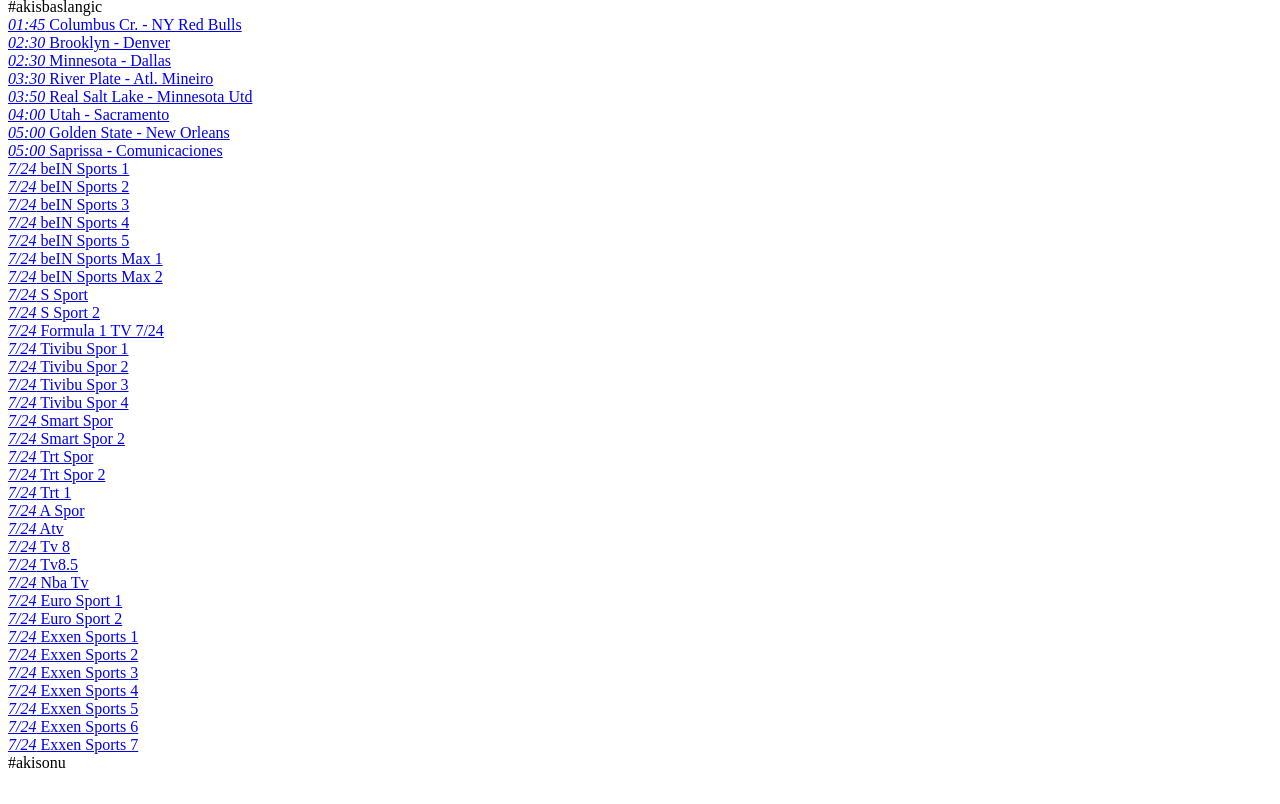
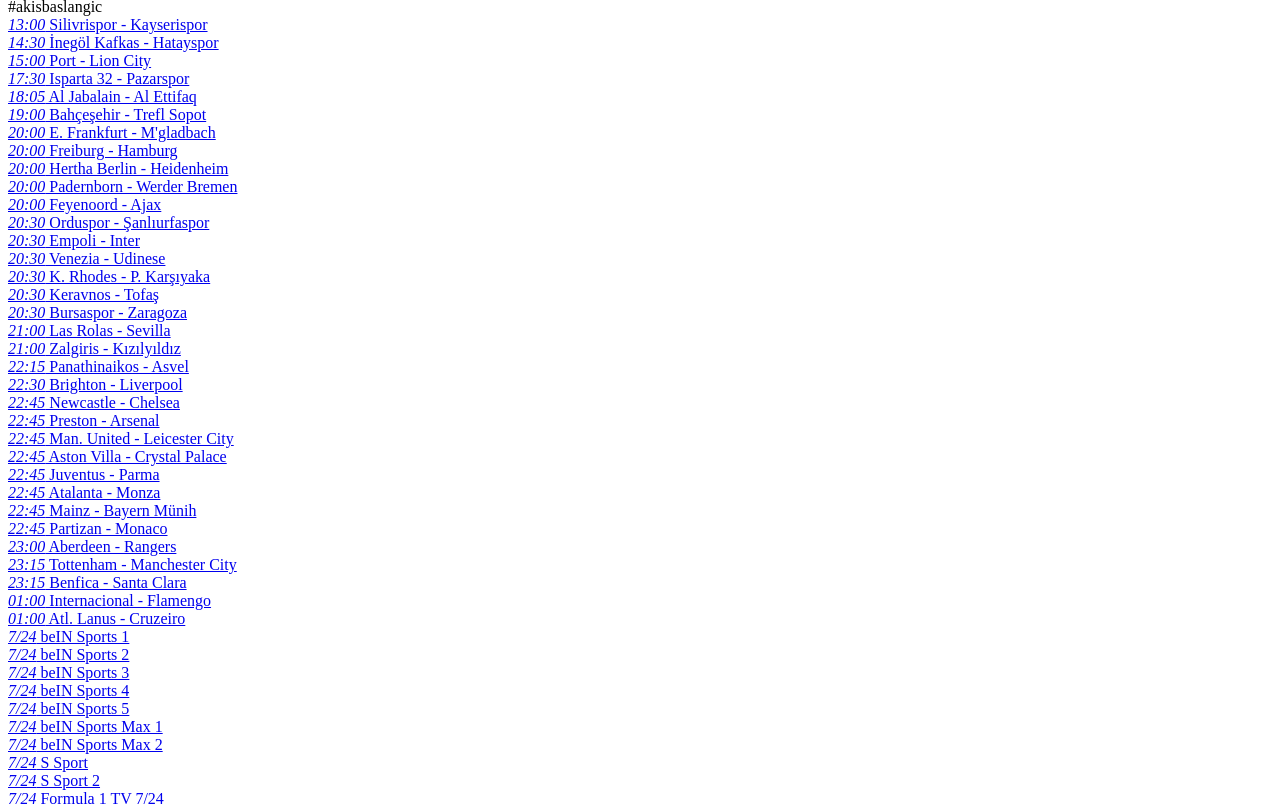
Before and after one commit to yozgatli6631/sitelerwp, a plain HTML site: page index.html in a window 1280 px wide. Shown: the part 4334-5138 px from the top of the page. Before the commit the page ends 5114 px from the top, so only its background shows below. Drawn offline with Linux system fonts and the light colour scheme.

Commit message:
Update index.html with broadcast schedule from yenisitelerakis.html

```diff
--- a/index.html
+++ b/index.html
@@ -28,44 +28,174 @@
 </a>
 
 #akisbaslangic
-<a href="/yayinex7" target="_blank">
+<a href="/yayinas" target="_blank">
     <div class="sportrgool">
-        <i class="sportrgooltime">01:45</i> Columbus Cr. - NY Red Bulls
+        <i class="sportrgooltime">13:00</i> Silivrispor - Kayserispor
     </div>
 </a>
-<a href="/yayinnbatv" target="_blank">
+<a href="/yayinas" target="_blank">
     <div class="sportrgool">
-        <i class="sportrgooltime">02:30</i> Brooklyn - Denver
+        <i class="sportrgooltime">14:30</i> İnegöl Kafkas - Hatayspor
+    </div>
+</a>
+<a href="/yayinsms2" target="_blank">
+    <div class="sportrgool">
+        <i class="sportrgooltime">15:00</i> Port - Lion City
+    </div>
+</a>
+<a href="/yayinas" target="_blank">
+    <div class="sportrgool">
+        <i class="sportrgooltime">17:30</i> Isparta 32 - Pazarspor
+    </div>
+</a>
+<a href="/yayinex1" target="_blank">
+    <div class="sportrgool">
+        <i class="sportrgooltime">18:05</i> Al Jabalain - Al Ettifaq
+    </div>
+</a>
+<a href="/yayinex2" target="_blank">
+    <div class="sportrgool">
+        <i class="sportrgooltime">19:00</i> Bahçeşehir - Trefl Sopot
+    </div>
+</a>
+<a href="/yayinex3" target="_blank">
+    <div class="sportrgool">
+        <i class="sportrgooltime">20:00</i> E. Frankfurt - M'gladbach
+    </div>
+</a>
+<a href="/yayinex4" target="_blank">
+    <div class="sportrgool">
+        <i class="sportrgooltime">20:00</i> Freiburg - Hamburg
+    </div>
+</a>
+<a href="/yayinex5" target="_blank">
+    <div class="sportrgool">
+        <i class="sportrgooltime">20:00</i> Hertha Berlin - Heidenheim
+    </div>
+</a>
+<a href="/yayinex6" target="_blank">
+    <div class="sportrgool">
+        <i class="sportrgooltime">20:00</i> Padernborn - Werder Bremen
+    </div>
+</a>
+<a href="/yayintv85" target="_blank">
+    <div class="sportrgool">
+        <i class="sportrgooltime">20:00</i> Feyenoord - Ajax
+    </div>
+</a>
+<a href="/yayinas" target="_blank">
+    <div class="sportrgool">
+        <i class="sportrgooltime">20:30</i> Orduspor - Şanlıurfaspor
+    </div>
+</a>
+<a href="/yayinss2" target="_blank">
+    <div class="sportrgool">
+        <i class="sportrgooltime">20:30</i> Empoli - Inter
     </div>
 </a>
 <a href="/yayinss" target="_blank">
     <div class="sportrgool">
-        <i class="sportrgooltime">02:30</i> Minnesota - Dallas
+        <i class="sportrgooltime">20:30</i> Venezia - Udinese
+    </div>
+</a>
+<a href="/yayint1" target="_blank">
+    <div class="sportrgool">
+        <i class="sportrgooltime">20:30</i> K. Rhodes - P. Karşıyaka
+    </div>
+</a>
+<a href="/yayint2" target="_blank">
+    <div class="sportrgool">
+        <i class="sportrgooltime">20:30</i> Keravnos - Tofaş
+    </div>
+</a>
+<a href="/yayinex7" target="_blank">
+    <div class="sportrgool">
+        <i class="sportrgooltime">20:30</i> Bursaspor - Zaragoza
+    </div>
+</a>
+<a href="/yayineu1" target="_blank">
+    <div class="sportrgool">
+        <i class="sportrgooltime">21:00</i> Las Rolas - Sevilla
+    </div>
+</a>
+<a href="/yayineu2" target="_blank">
+    <div class="sportrgool">
+        <i class="sportrgooltime">21:00</i> Zalgiris - Kızılyıldız
+    </div>
+</a>
+<a href="/yayinex1" target="_blank">
+    <div class="sportrgool">
+        <i class="sportrgooltime">22:15</i> Panathinaikos - Asvel
+    </div>
+</a>
+<a href="/yayinex2" target="_blank">
+    <div class="sportrgool">
+        <i class="sportrgooltime">22:30</i> Brighton - Liverpool
+    </div>
+</a>
+<a href="/yayinex3" target="_blank">
+    <div class="sportrgool">
+        <i class="sportrgooltime">22:45</i> Newcastle - Chelsea
+    </div>
+</a>
+<a href="/yayinex4" target="_blank">
+    <div class="sportrgool">
+        <i class="sportrgooltime">22:45</i> Preston - Arsenal
+    </div>
+</a>
+<a href="/yayinex5" target="_blank">
+    <div class="sportrgool">
+        <i class="sportrgooltime">22:45</i> Man. United - Leicester City
+    </div>
+</a>
+<a href="/yayinex6" target="_blank">
+    <div class="sportrgool">
+        <i class="sportrgooltime">22:45</i> Aston Villa - Crystal Palace
     </div>
 </a>
 <a href="/yayinss2" target="_blank">
     <div class="sportrgool">
-        <i class="sportrgooltime">03:30</i> River Plate - Atl. Mineiro
+        <i class="sportrgooltime">22:45</i> Juventus - Parma
+    </div>
+</a>
+<a href="/yayinex7" target="_blank">
+    <div class="sportrgool">
+        <i class="sportrgooltime">22:45</i> Atalanta - Monza
+    </div>
+</a>
+<a href="/yayineu1" target="_blank">
+    <div class="sportrgool">
+        <i class="sportrgooltime">22:45</i> Mainz - Bayern Münih
+    </div>
+</a>
+<a href="/yayinss" target="_blank">
+    <div class="sportrgool">
+        <i class="sportrgooltime">22:45</i> Partizan - Monaco
+    </div>
+</a>
+<a href="/yayineu2" target="_blank">
+    <div class="sportrgool">
+        <i class="sportrgooltime">23:00</i> Aberdeen - Rangers
+    </div>
+</a>
+<a href="/yayintv85" target="_blank">
+    <div class="sportrgool">
+        <i class="sportrgooltime">23:15</i> Tottenham - Manchester City
+    </div>
+</a>
+<a href="/yayintrtspor" target="_blank">
+    <div class="sportrgool">
+        <i class="sportrgooltime">23:15</i> Benfica - Santa Clara
     </div>
 </a>
 <a href="/yayinex1" target="_blank">
     <div class="sportrgool">
-        <i class="sportrgooltime">03:50</i> Real Salt Lake - Minnesota Utd
+        <i class="sportrgooltime">01:00</i> Internacional - Flamengo
     </div>
 </a>
-<a href="/yayinex2" target="_blank">
+<a href="/yayinss2" target="_blank">
     <div class="sportrgool">
-        <i class="sportrgooltime">04:00</i> Utah - Sacramento
-    </div>
-</a>
-<a href="/yayinex3" target="_blank">
-    <div class="sportrgool">
-        <i class="sportrgooltime">05:00</i> Golden State - New Orleans
-    </div>
-</a>
-<a href="/yayinex4" target="_blank">
-    <div class="sportrgool">
-        <i class="sportrgooltime">05:00</i> Saprissa - Comunicaciones
+        <i class="sportrgooltime">01:00</i> Atl. Lanus - Cruzeiro
     </div>
 </a>
 
```
